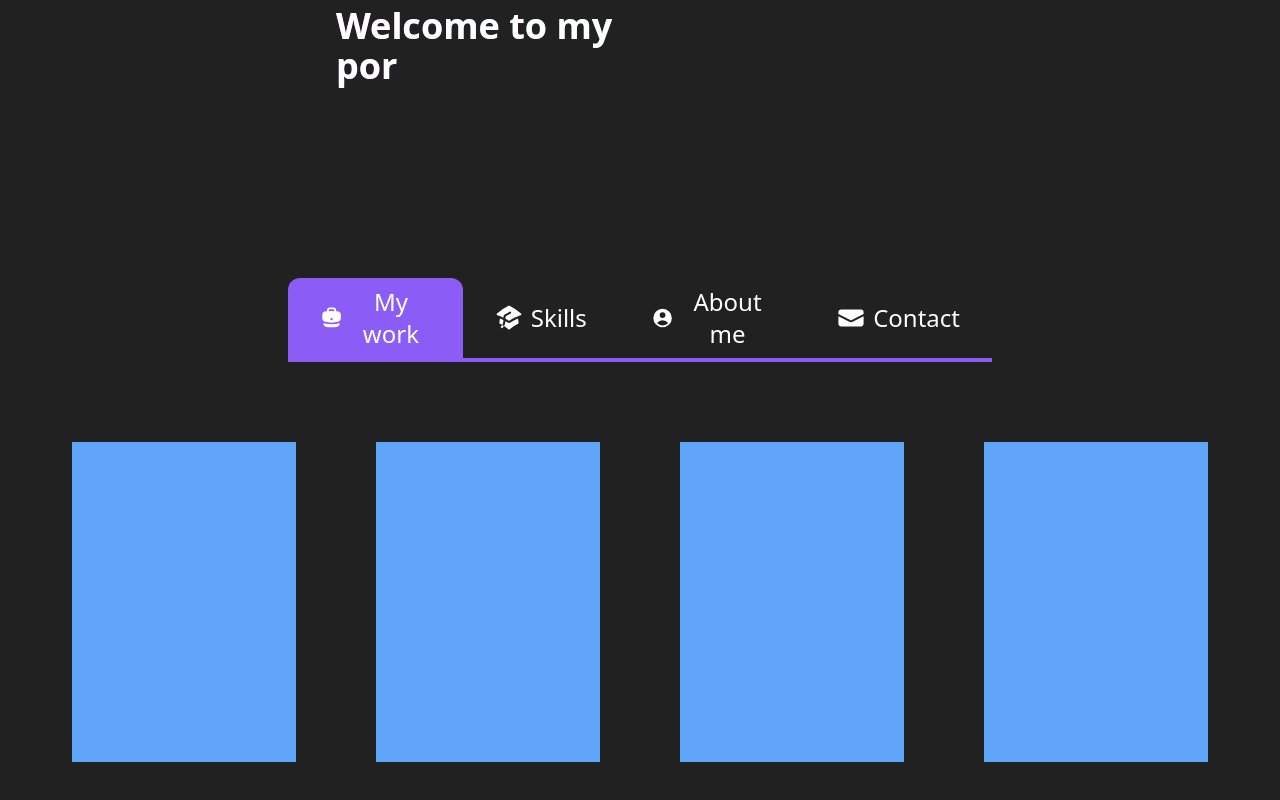
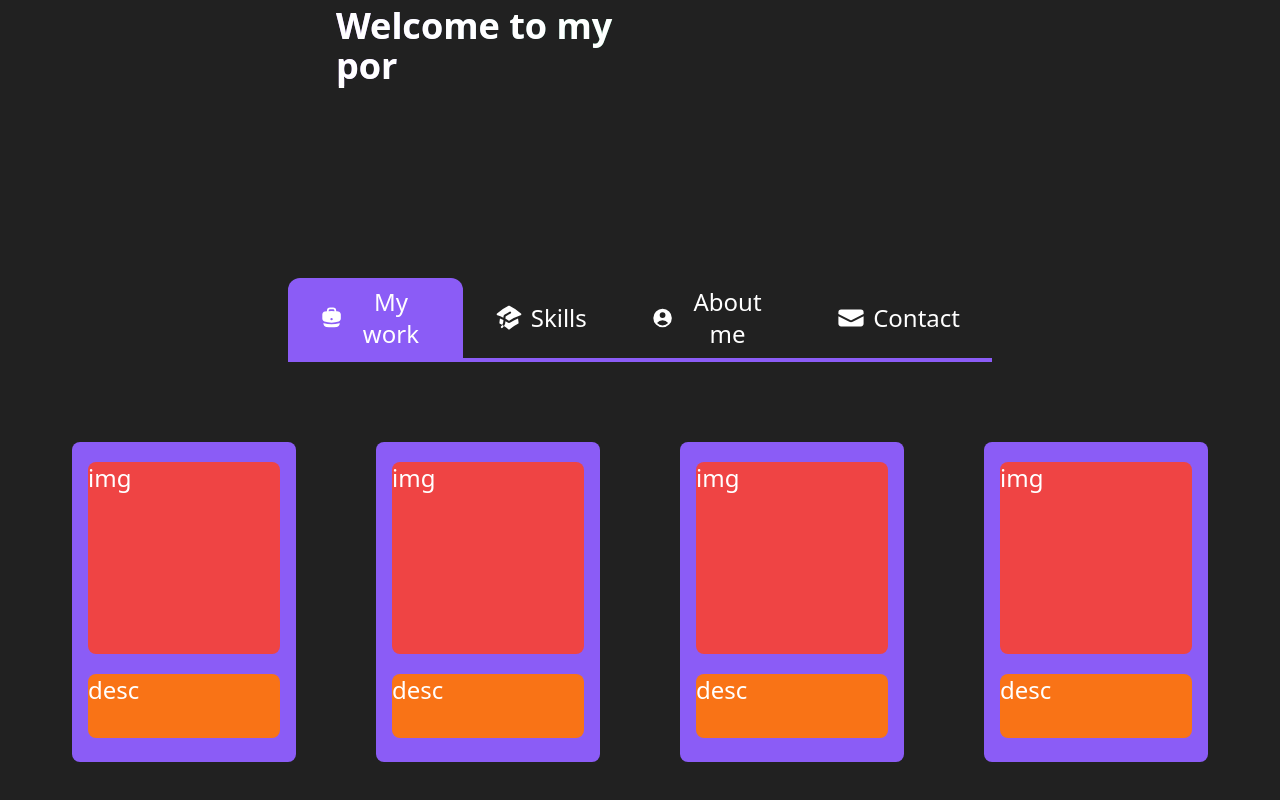
Before and after one commit to GabrielYKB/next.js-portfolio-2.0, a Next.js app: page / in a window 1280 px wide. Shown: the part 418-1218 px from the top of the page. Built offline with nearby package versions, Linux system fonts and the light colour scheme.

Commit message:
card template

```diff
--- a/src/components/Card.tsx
+++ b/src/components/Card.tsx
@@ -5,7 +5,14 @@ export default function Card() {
     return (
         <div className="">
             <Tilt>
-                <div className="h-80 w-56 bg-blue-400"></div>
+                <div className="h-80 w-56 bg-violet-500 flex rounded-lg items-center justify-start flex-col">
+                    <div className=" bg-red-500 w-48 h-48 m-5 rounded-lg">
+                        img
+                    </div>
+                    <div className=" bg-orange-500 w-48 h-16 rounded-lg">
+                        desc
+                    </div>
+                </div>
             </Tilt>
         </div>
     );
```
